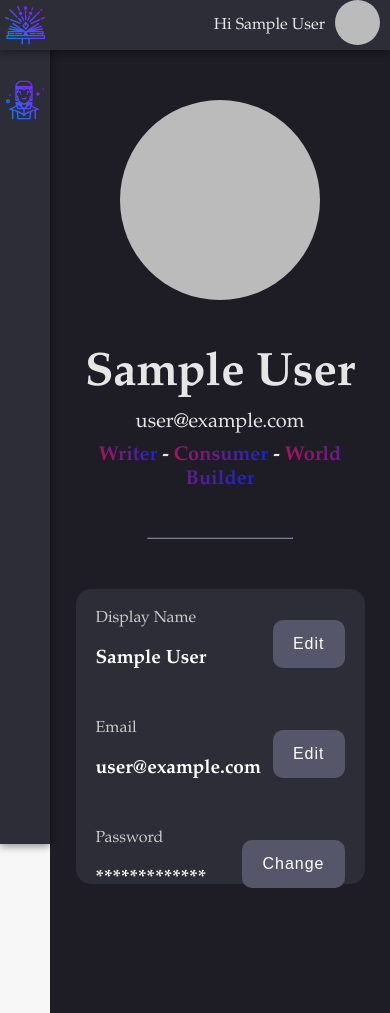
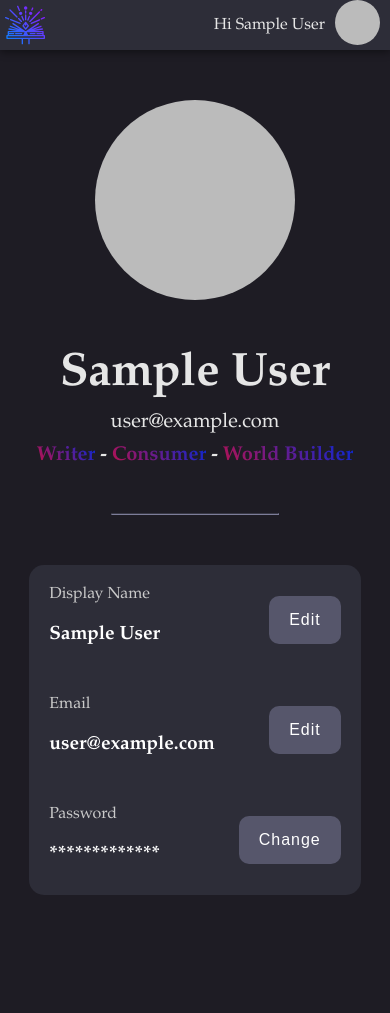
Before and after one commit to BaraKona/andromeda-inn--beta-, a React (Create React App) app: page /dashboard in a window 390 px wide. Built offline with nearby package versions, Linux system fonts and the light colour scheme; no server answers; sample sign-in values are in the browser's storage.

Commit message:
fixed dashboard mobile response

```diff
--- a/src/components/css/dashboard.css
+++ b/src/components/css/dashboard.css
@@ -63,3 +63,6 @@
     background-color: rgb(30, 28, 36);
     height: 100vh;
 }
+@media only screen and (max-width: 490px) {
+    .sidebar{display:none}
+}
--- a/src/components/css/profile.css
+++ b/src/components/css/profile.css
@@ -48,7 +48,7 @@
 }
 .editProfile{
     background-color: rgb(45, 45, 56);
-    height: 35vh;
+    min-height: 35vh;
     max-width: 1000px;
     margin: 50px auto 0 auto;
     border-radius: 15px;
@@ -91,3 +91,6 @@
         margin: auto;
     }
 }
+@media only screen and (max-width: 490px) {
+    .profile{margin-left: 0}
+}
```
